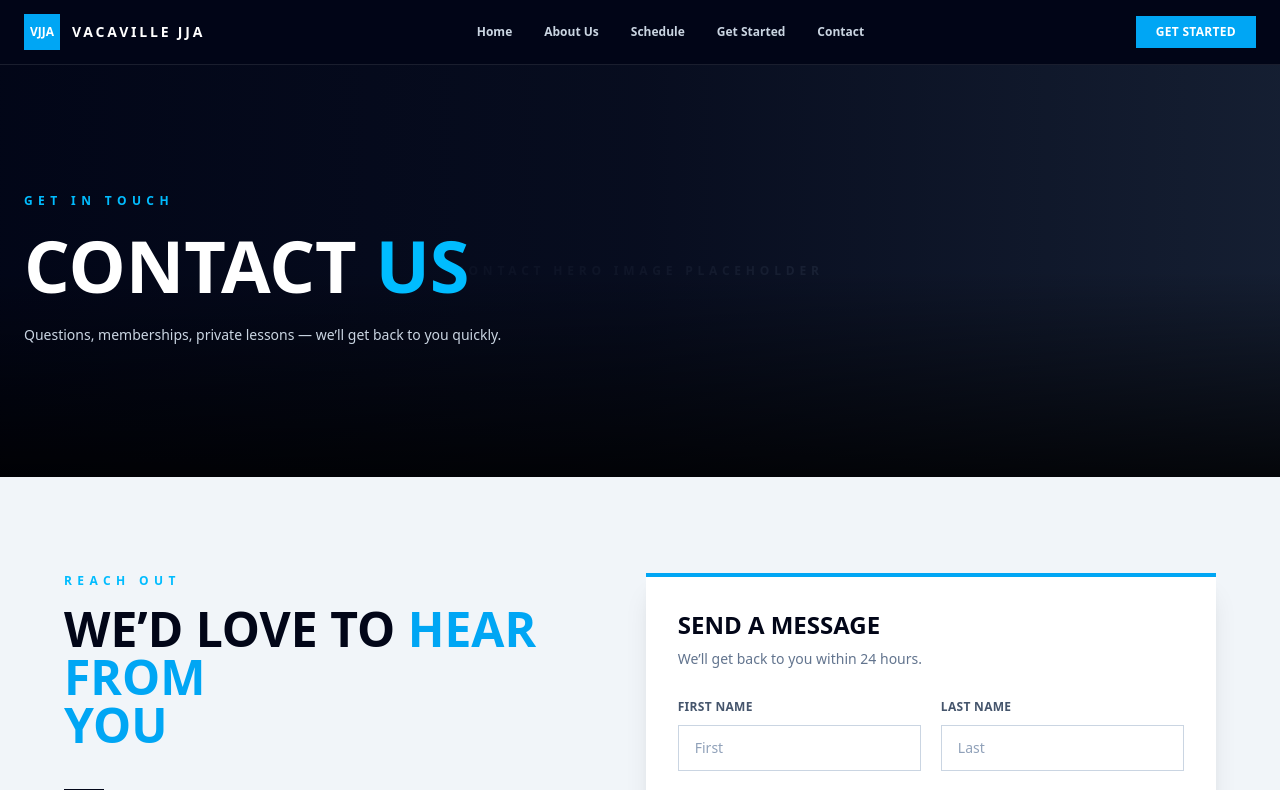
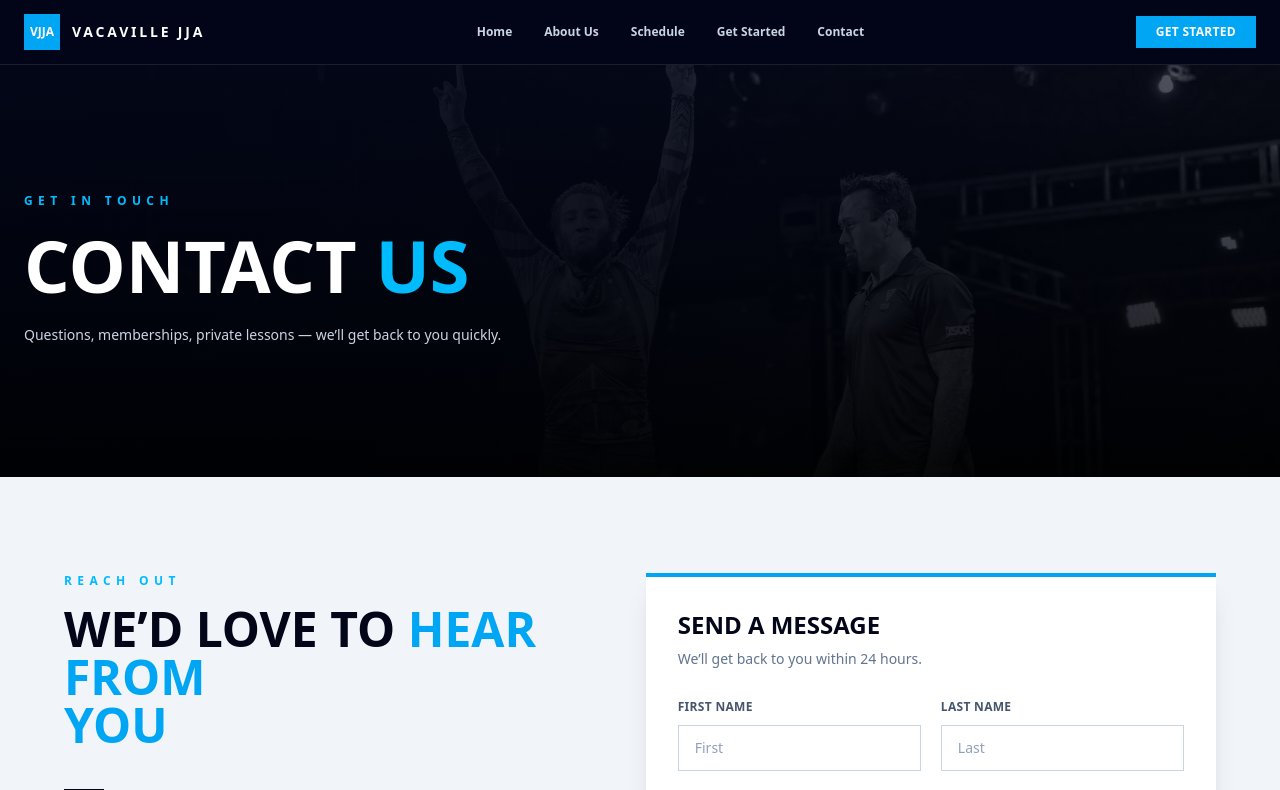
Before and after one commit to damonnguyen7/vacavillejja, a Next.js app: page /contact in a window 1280 px wide. Shown: the top 790 px of the page. Built offline with nearby package versions, Linux system fonts and the light colour scheme.

Commit message:
Update hero images

```diff
--- a/app/contact/page.tsx
+++ b/app/contact/page.tsx
@@ -1,3 +1,4 @@
+import Image from "next/image";
 import Link from "next/link";
 import { siteConfig } from "@/lib/site";
 
@@ -49,13 +50,19 @@ export default function ContactPage() {
       {/* PAGE HERO */}
       <section className="relative overflow-hidden bg-slate-950 px-6 py-24 text-white md:py-32">
         <div className="absolute inset-0 bg-slate-800">
-          <div className="flex h-full items-center justify-center text-center text-xs font-black uppercase tracking-[0.4em] text-slate-600">
-            Contact Hero Image Placeholder
-          </div>
+          <Image
+            src="/ebi-win.jpeg"
+            alt="Denny Prokopos celebrating a competition win"
+            fill
+            priority
+            className="object-cover object-center"
+          />
         </div>
 
+        <div className="absolute inset-0 bg-slate-950/45" />
         <div className="absolute inset-0 bg-gradient-to-r from-slate-950 via-slate-950/80 to-slate-950/30" />
-        <div className="absolute inset-0 bg-gradient-to-t from-black/80 via-transparent to-transparent" />
+        <div className="absolute inset-0 bg-gradient-to-t from-black/85 via-black/35 to-transparent" />
+        <div className="absolute inset-0 bg-sky-950/10 mix-blend-multiply" />
 
         <div className="relative mx-auto max-w-7xl">
           <p className="text-xs font-black uppercase tracking-[0.45em] text-sky-400">
--- a/app/get-started/page.tsx
+++ b/app/get-started/page.tsx
@@ -1,3 +1,4 @@
+import Image from "next/image";
 import Link from "next/link";
 import { siteConfig } from "@/lib/site";
 
@@ -43,13 +44,19 @@ export default function GetStartedPage() {
       {/* PAGE HERO */}
       <section className="relative overflow-hidden bg-slate-950 px-6 py-24 text-white md:py-32">
         <div className="absolute inset-0 bg-slate-800">
-          <div className="flex h-full items-center justify-center text-center text-xs font-black uppercase tracking-[0.4em] text-slate-600">
-            Get Started Hero Image Placeholder
-          </div>
+          <Image
+            src="/ufc-fightpass-armbar.jpeg"
+            alt="Denny Prokopos attacking an armbar"
+            fill
+            priority
+            className="object-cover object-[center_30%]"
+          />
         </div>
 
+        <div className="absolute inset-0 bg-slate-950/45" />
         <div className="absolute inset-0 bg-gradient-to-r from-slate-950 via-slate-950/80 to-slate-950/30" />
-        <div className="absolute inset-0 bg-gradient-to-t from-black/80 via-transparent to-transparent" />
+        <div className="absolute inset-0 bg-gradient-to-t from-black/85 via-black/35 to-transparent" />
+        <div className="absolute inset-0 bg-sky-950/10 mix-blend-multiply" />
 
         <div className="relative mx-auto max-w-7xl">
           <p className="text-xs font-black uppercase tracking-[0.45em] text-sky-400">
--- a/app/schedule/page.tsx
+++ b/app/schedule/page.tsx
@@ -1,3 +1,4 @@
+import Image from "next/image";
 import Link from "next/link";
 
 const schedule = [
@@ -51,9 +52,13 @@ export default function SchedulePage() {
       {/* PAGE HERO */}
       <section className="relative overflow-hidden bg-slate-950 px-6 py-24 text-white md:py-32">
         <div className="absolute inset-0 bg-slate-800">
-          <div className="flex h-full items-center justify-center text-center text-xs font-black uppercase tracking-[0.4em] text-slate-600">
-            Schedule Hero Image Placeholder
-          </div>
+          <Image
+            src="/class.jpeg"
+            alt="Denny Prokopos teaching a jiu jitsu class"
+            fill
+            priority
+            className="object-cover object-[center_10%]"
+          />
         </div>
 
         <div className="absolute inset-0 bg-gradient-to-r from-slate-950 via-slate-950/80 to-slate-950/30" />
```
